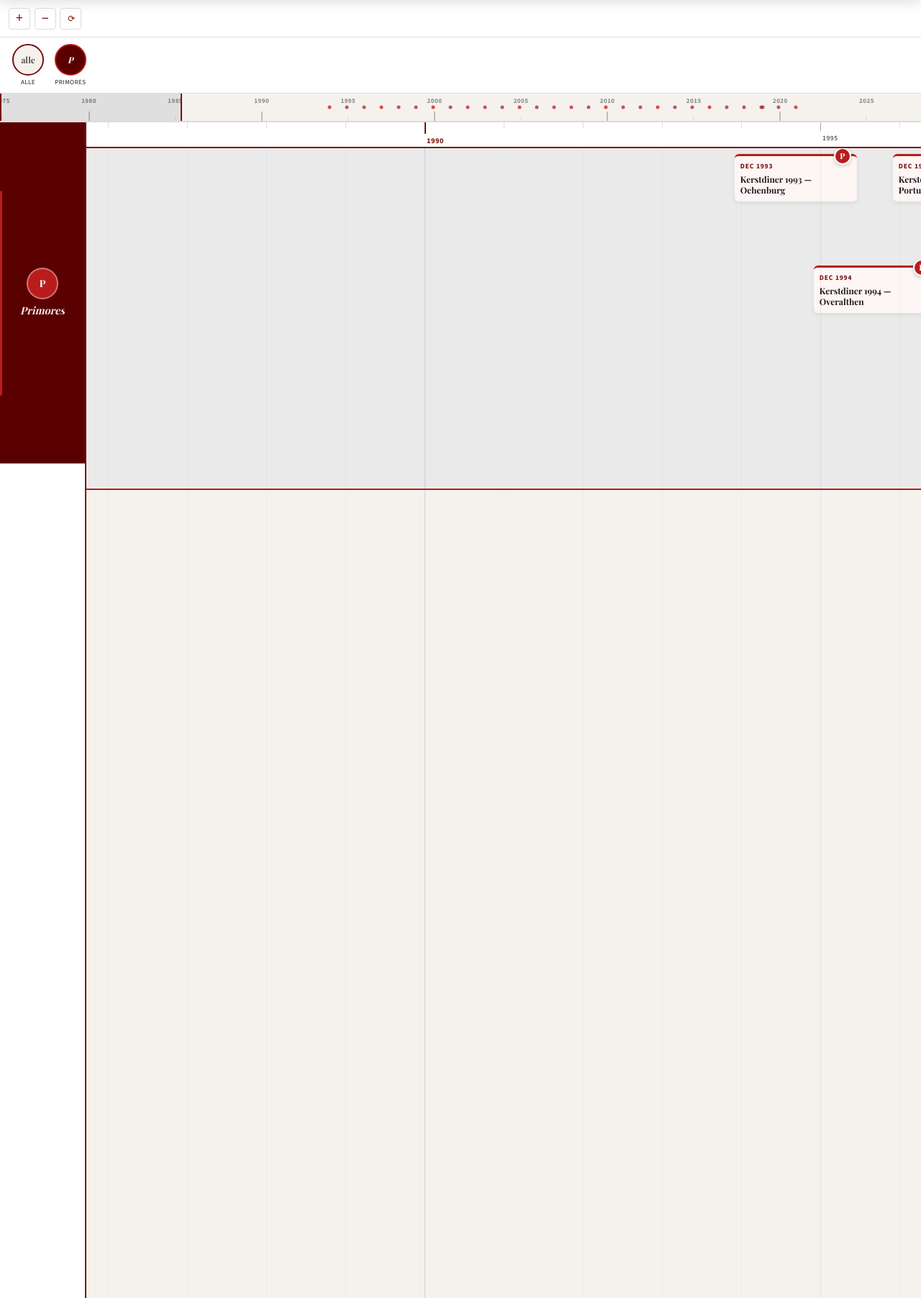
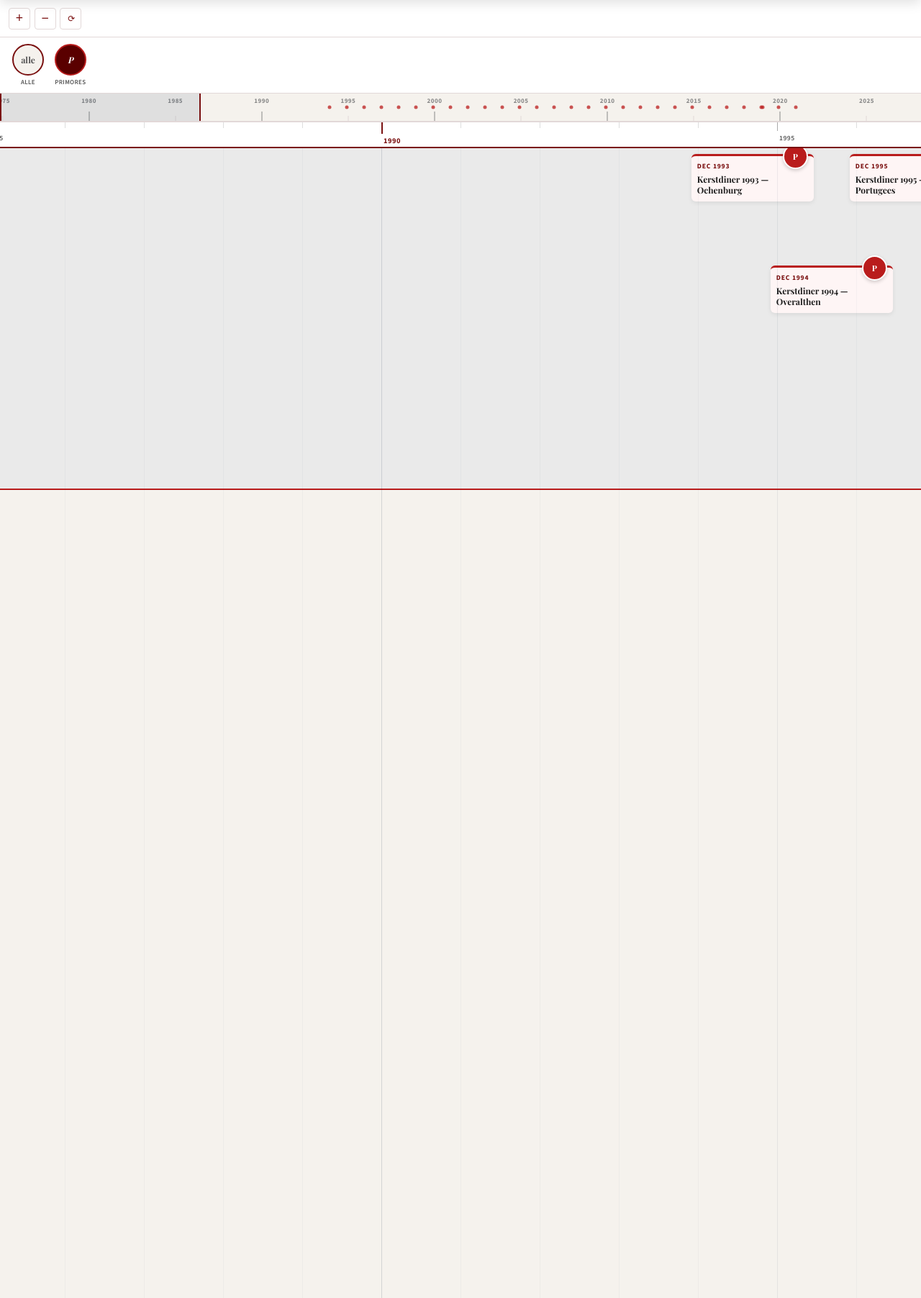
Before and after one commit to it-mannetje/primores, a Flask app: page / in a window 1280 px wide. Shown: the part 116-1920 px from the top of the page at 72% size. Run offline with Flask 3, Linux system fonts and the light colour scheme; data comes from the database, SQL or seed files in the repository; some web fonts are replaced.

Commit message:
Increase corner avatar to 35px and remove sticky lane labels
Co-Authored-By: Claude Sonnet 4.6 <noreply@anthropic.com>

```diff
--- a/static/css/style.css
+++ b/static/css/style.css
@@ -552,10 +552,10 @@ a   { color: inherit; text-decoration: none; }
 
 .tl-corner-avatar {
   position: absolute;
-  top: -12px;
+  top: -17px;
   right: 8px;
-  width: 24px;
-  height: 24px;
+  width: 35px;
+  height: 35px;
   border-radius: 50%;
   background: var(--mc, var(--navy));
   color: #fff;
@@ -822,10 +822,10 @@ a   { color: inherit; text-decoration: none; }
 
 .ecb-corner-avatar {
   position: absolute;
-  top: -16px;
+  top: -17px;
   right: 12px;
-  width: 32px;
-  height: 32px;
+  width: 35px;
+  height: 35px;
   border-radius: 50%;
   background: var(--mc, var(--navy));
   color: #fff;
--- a/static/js/timeline.js
+++ b/static/js/timeline.js
@@ -193,18 +193,22 @@
       events.forEach(ev => laneEl.appendChild(makeCard(ev, false)));
 
       // Sync label height + visibility
+      if (tlLabels) {
         const lblEl = tlLabels.querySelector(`.tl-label[data-person="${m.name}"]`);
         if (lblEl) {
           lblEl.style.height  = h + 'px';
           lblEl.style.display = hidden ? 'none' : '';
         }
+      }
     });
 
     // Sync Primores label height + visibility
+    if (tlLabels) {
       const priLbl = tlLabels.querySelector('.tl-label--primores');
       if (priLbl) {
         priLbl.style.height  = primH + 'px';
         priLbl.style.display = primoresHidden ? 'none' : '';
+      }
     }
 
     // Sync scroll
@@ -360,11 +364,11 @@
   // ── Scroll sync (labels ↔ timeline) ───────────────────
 
   function syncLabelScroll() {
-    tlLabels.scrollTop = tlScroll.scrollTop;
+    if (tlLabels) tlLabels.scrollTop = tlScroll.scrollTop;
   }
 
   tlScroll.addEventListener('scroll', () => {
-    tlLabels.scrollTop = tlScroll.scrollTop;
+    if (tlLabels) tlLabels.scrollTop = tlScroll.scrollTop;
     updateScrubberViewport();
     clearTimeout(reorderTimer);
     reorderTimer = setTimeout(reorderLanes, 300);
@@ -456,7 +460,7 @@
       const laneEl = document.getElementById('lane-' + m.name.replace(/ /g, '_'));
       const lblEl  = tlLabels.querySelector(`.tl-label[data-person="${m.name}"]`);
       if (laneEl) tlCanvas.appendChild(laneEl);
-      if (lblEl)  tlLabels.appendChild(lblEl);
+      if (tlLabels && lblEl) tlLabels.appendChild(lblEl);
     });
   }
 
--- a/templates/timeline.html
+++ b/templates/timeline.html
@@ -40,25 +40,6 @@
   <div class="tl-scrubber" id="tlScrubber" title="Klik om naar dat jaar te navigeren"></div>
 
   <div class="tl-layout" id="tlLayout">
-    <!-- Sticky lane labels (left column) -->
-    <div class="tl-labels" id="tlLabels">
-      <div class="tl-label tl-label--primores">
-        <div class="tl-label-avatar">P</div>
-        <div class="tl-label-inner">Primores</div>
-      </div>
-      {% for m in members %}
-      <div class="tl-label" data-person="{{ m.name }}" style="--mc: {{ m.color }}">
-        <div class="tl-label-avatar">
-          {% if member_photos.get(m.name) %}
-          <img src="{{ member_photos[m.name] }}" alt="{{ m.name }}">
-          {% else %}
-          {{ m.name[0] }}
-          {% endif %}
-        </div>
-        <div class="tl-label-inner">{{ m.name }}</div>
-      </div>
-      {% endfor %}
-    </div>
 
     <!-- Scrollable timeline area -->
     <div class="tl-scroll" id="tlScroll">
```
Lines whose indentation alone changed are shown as unchanged.
